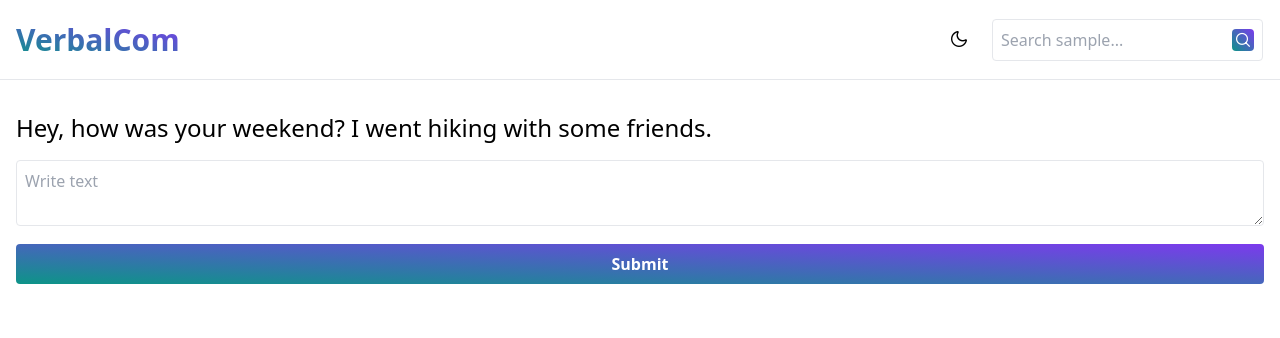
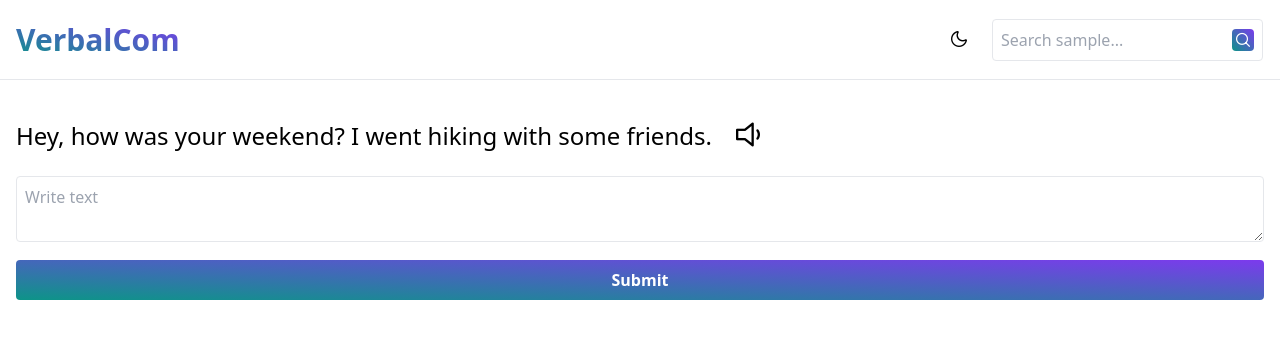
Before and after one commit to ashsajal1/verbalcom, a Vue app: page / in a window 1280 px wide. Both pictures are taken after a click on the element "Hey, how was your weekend? I went hiking with some friends.". Shown: the top 338 px of the page. Built offline with nearby package versions, Linux system fonts and the light colour scheme.

Commit message:
add: icon for speak and stop

```diff
--- a/src/pages/Practice.vue
+++ b/src/pages/Practice.vue
@@ -53,11 +53,16 @@ const { isListening } = speech;
 
 <template>
     <div>
-        <h1 @click="handleClick" class="text-2xl font-extralight py-4">{{ praciceSample.text }}</h1>
+        <h1 class="text-2xl flex items-center gap-2 font-extralight py-4">
+            <span>{{ praciceSample.text }}</span>
+            <Button variant="ghost">
+                <span v-if="!isPlaying" @click="handleClick" class="pi pi-volume-down"></span>
+                <span v-if="isPlaying" @click="stop()" class="pi pi-volume-off"></span>
+            </Button>
+        </h1>
         <textarea v-model="result" placeholder="Write text" class="p-2 rounded border w-full"></textarea>
         <Button class="w-full mt-3">Submit</Button>
-        <!-- {{ speech.isSupported }}
-        {{ speech.isListening }} -->
+
         <div v-if="!speech.isSupported" class="flex items-center gap-4">
             <Button v-if="!isListening" @click="start" class="w-full mt-3">Press and talk</Button>
             <Button v-if="isListening" @click="stopSpeech" class="w-full mt-3">Stop</Button>
```
